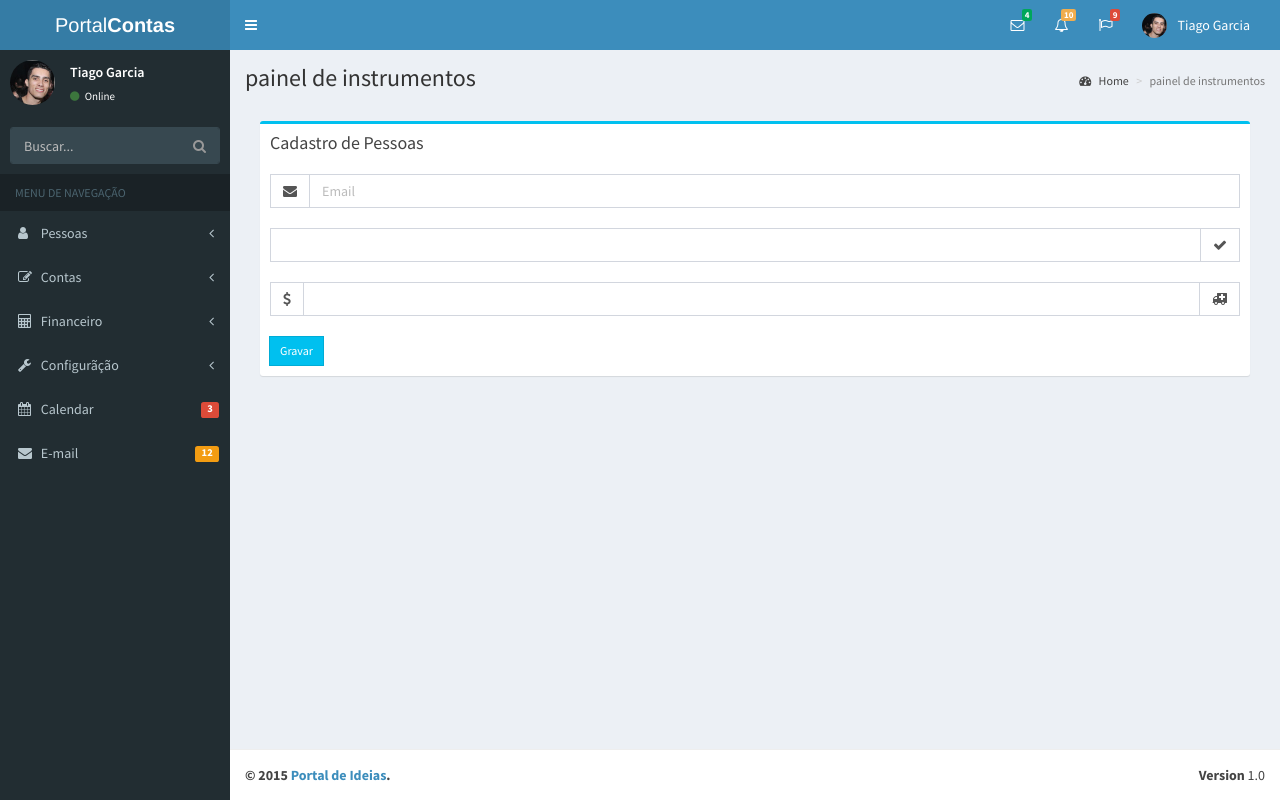
After one commit to mateusportal/portalconta, a Django app: page /pessoas/ in a window 1280 px wide. The commit adds this page. Run offline with Django 3.2, Linux system fonts and the light colour scheme; parts of the project's set-up code (start-up, migrations or seed data) failed here and were passed over; some libraries are stand-ins or nearby versions.

Commit message:
juntando as partes

```diff
--- a/core/templates/sistema/index2.html
+++ b/core/templates/sistema/index2.html
@@ -1,7 +1,7 @@
 {% extends "sistema/template.html" %}
 {% block titulo %} Portal Contas - Administrativo {% endblock %}
 
-{% block container %}     <
+{% block container %}
           <!-- Info boxes -->
           <div class="row">
             <div class="col-md-3 col-sm-6 col-xs-12">
--- /dev/null
+++ b/core/templates/sistema/pessoas.html
@@ -0,0 +1,39 @@
+{% extends "sistema/template.html" %}
+{% block titulo %} Portal Contas - Pessoas {% endblock %}
+
+{% block container %}
+    <section class="content">
+        <div class="row">
+            <div class="col-md-12">
+                <div class="box box-info">
+                    <div class="box-header">
+                      <h3 class="box-title">Cadastro de Pessoas</h3>
+                    </div>
+                    <div class="box-body">
+                      <div class="input-group">
+                        <span class="input-group-addon"><i class="fa fa-envelope"></i></span>
+                        <input type="text" class="form-control" placeholder="Email">
+                      </div>
+                      <br/>
+                      <div class="input-group">
+                        <input type="text" class="form-control">
+                        <span class="input-group-addon"><i class="fa fa-check"></i></span>
+                      </div>
+                      <br/>
+                      <div class="input-group">
+                        <span class="input-group-addon"><i class="fa fa-dollar"></i></span>
+                        <input type="text" class="form-control">
+                        <span class="input-group-addon"><i class="fa fa-ambulance"></i></span>
+                      </div>
+                      <br/>
+                      <div class="input-group input-group-sm">
+                        <span class="input-group-btn">
+                            <button class="btn btn-info btn-flat " type="button">Gravar</button>
+                        </span>
+                       </div><!-- /input-group -->
+                    </div><!-- /.box-body -->
+                </div><!-- /.box -->
+            </div>
+        </div>   <!-- /.row -->
+    </section><!-- /.content -->
+{% endblock %}
--- a/core/templates/sistema/template.html
+++ b/core/templates/sistema/template.html
@@ -292,7 +292,7 @@
           <ul class="sidebar-menu">
             <li class="header">MENU DE NAVEGAÇÃO</li>
             <li class="treeview">
-              <a href="#">
+              <a href="/pessoas/">
                 <i class="fa fa-user"></i>
                 <span>Pessoas</span>
                 <i class="fa fa-angle-left pull-right"></i>
--- a/core/views.py
+++ b/core/views.py
@@ -20,3 +20,6 @@ def sistema(request):
 
 def calendario(request):
     return render(request,'sistema/calendario.html')
+
+def pessoas(request):
+    return render(request,'sistema/pessoas.html')
--- a/pc/urls.py
+++ b/pc/urls.py
@@ -11,6 +11,7 @@ urlpatterns = patterns('',
     url(r'^valida_cadastro/$', 'core.views.valida_cadastro', name='valida_cadastro'),
     url(r'^sistema/$', 'core.views.sistema', name='sistema'),
     url(r'^calendario/$', 'core.views.calendario', name='calendario'),
+    url(r'^pessoas/$', 'core.views.pessoas', name='pessoas'),
 
 
     #url(r'^admin/', include(admin.site.urls));
```
